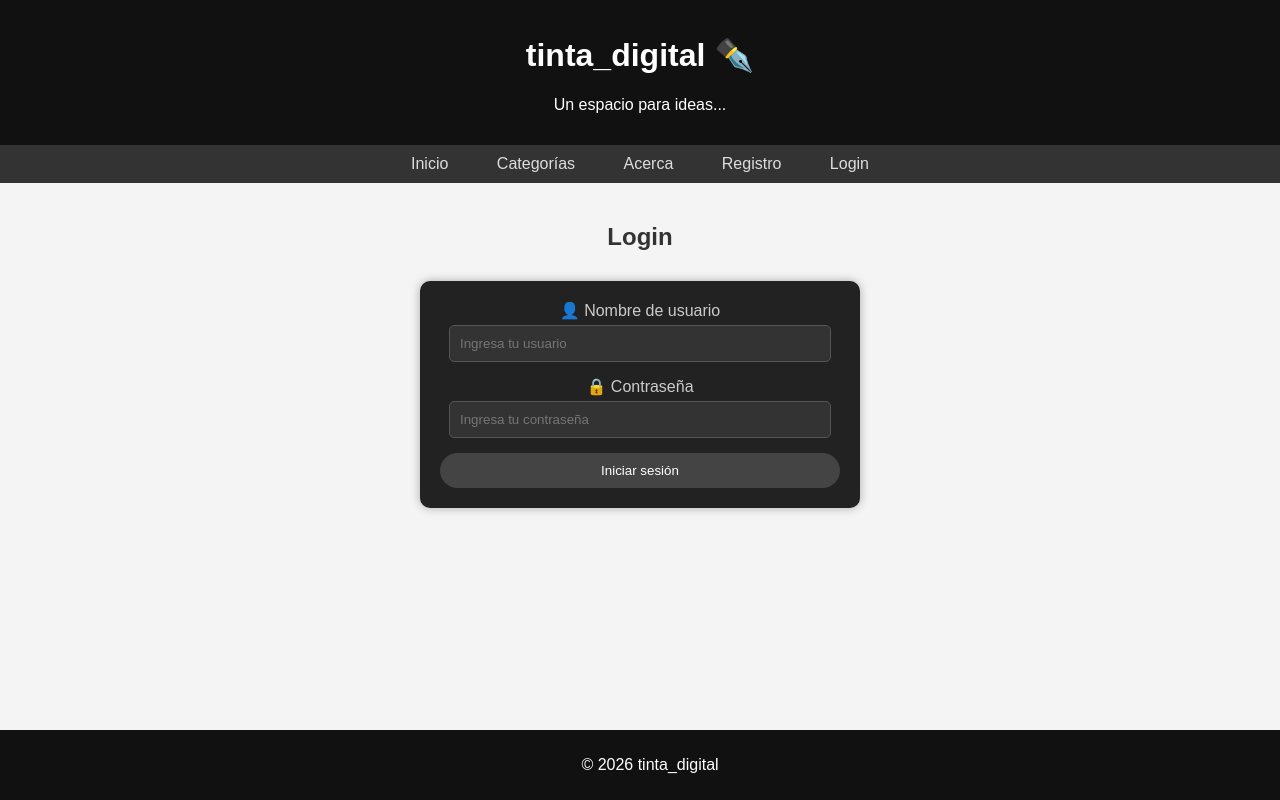
After one commit to josegarcia19809/proyectos_django, a Django app: page /login/ in a window 1280 px wide. The commit adds this page. Run offline with Django 5.2, Linux system fonts and the light colour scheme; data that the repository does not hold is empty.

Commit message:
vr Proyecto Web con Django: Página del formulario de login e identificación

```diff
--- a/vr_tinta_digital/info.txt
+++ b/vr_tinta_digital/info.txt
@@ -1,9 +1,5 @@
-vr Proyecto Web con Django: Mensaje flash en el registro
+vr Proyecto Web con Django: Página del formulario de login e identificación
 
-
-4:35
-Página del formulario de login e identificación
-3:35
 Login de usuarios
 5:04
 Mostrar usuario identificado
--- a/vr_tinta_digital/main_app/templates/main_app/layouts/base.html
+++ b/vr_tinta_digital/main_app/templates/main_app/layouts/base.html
@@ -12,6 +12,8 @@
             display: flex;
             flex-direction: column;
             min-height: 100vh;
+            text-align: center;
+            color: #ddd; /* antes #333 */
         }
 
         header {
@@ -28,7 +30,6 @@
         }
 
         nav a {
-            color: white;
             margin: 0 10px;
             text-decoration: none;
         }
@@ -124,6 +125,10 @@
 
         .card {
             overflow: auto;
+            background-color: #2a2a2a;
+            padding: 15px;
+            border-radius: 10px;
+            margin-bottom: 15px;
         }
 
         .pagination {
@@ -186,8 +191,8 @@
 
         /* Inputs */
         .form-group input {
-            width: 100%;
-            padding: 8px;
+            width: 90%;
+            padding: 10px;
             border: 1px solid #555;
             border-radius: 5px;
             background-color: #333;
@@ -285,6 +290,7 @@
 
     <a href="{% url 'about' %}">Acerca</a>
     <a href="{% url 'register' %}">Registro</a>
+    <a href="{% url 'login' %}">Login</a>
 </nav>
 
 <div class="container">
--- /dev/null
+++ b/vr_tinta_digital/main_app/templates/users/login.html
@@ -0,0 +1,30 @@
+{% extends 'main_app/layouts/base.html' %}
+
+{% block title %}
+    {{ title }}
+{% endblock %}
+
+{% block content %}
+    <h2 class="form-title">{{ title }}</h2>
+
+    <div class="form-container">
+        {{ register_form.errors }}
+
+
+            <form method="POST" action="">
+                {% csrf_token %}
+
+                <div class="form-group">
+                    <label for="username">👤 Nombre de usuario</label>
+                    <input type="text" name="username" placeholder="Ingresa tu usuario" required>
+                </div>
+
+                <div class="form-group">
+                    <label for="password">🔒 Contraseña</label>
+                    <input type="password" name="password" placeholder="Ingresa tu contraseña" required>
+                </div>
+
+                <input type="submit" value="Iniciar sesión" class="btn-submit">
+            </form>
+    </div>
+{% endblock %}
--- a/vr_tinta_digital/main_app/urls.py
+++ b/vr_tinta_digital/main_app/urls.py
@@ -6,4 +6,5 @@ urlpatterns = [
     path('inicio/', views.index, name='inicio'),
     path('sobre-nosotros/', views.about, name='about'),
     path('registro/', views.register_page, name='register'),
+    path('login/', views.login_page, name='login'),
 ]
--- a/vr_tinta_digital/main_app/views.py
+++ b/vr_tinta_digital/main_app/views.py
@@ -30,3 +30,8 @@ def register_page(request):
         'title': 'Registro',
         'register_form': register_form,
     })
+
+def login_page(request):
+    return render(request, 'users/login.html', {
+        'title': 'Login',
+    })
```
